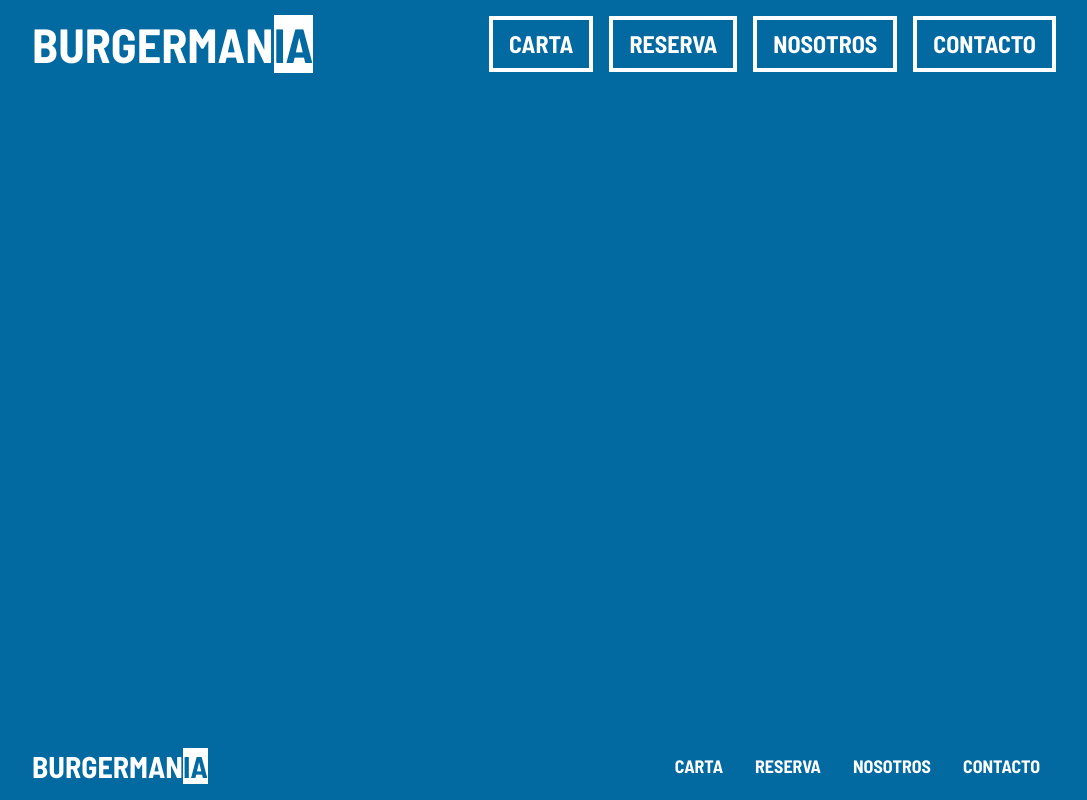
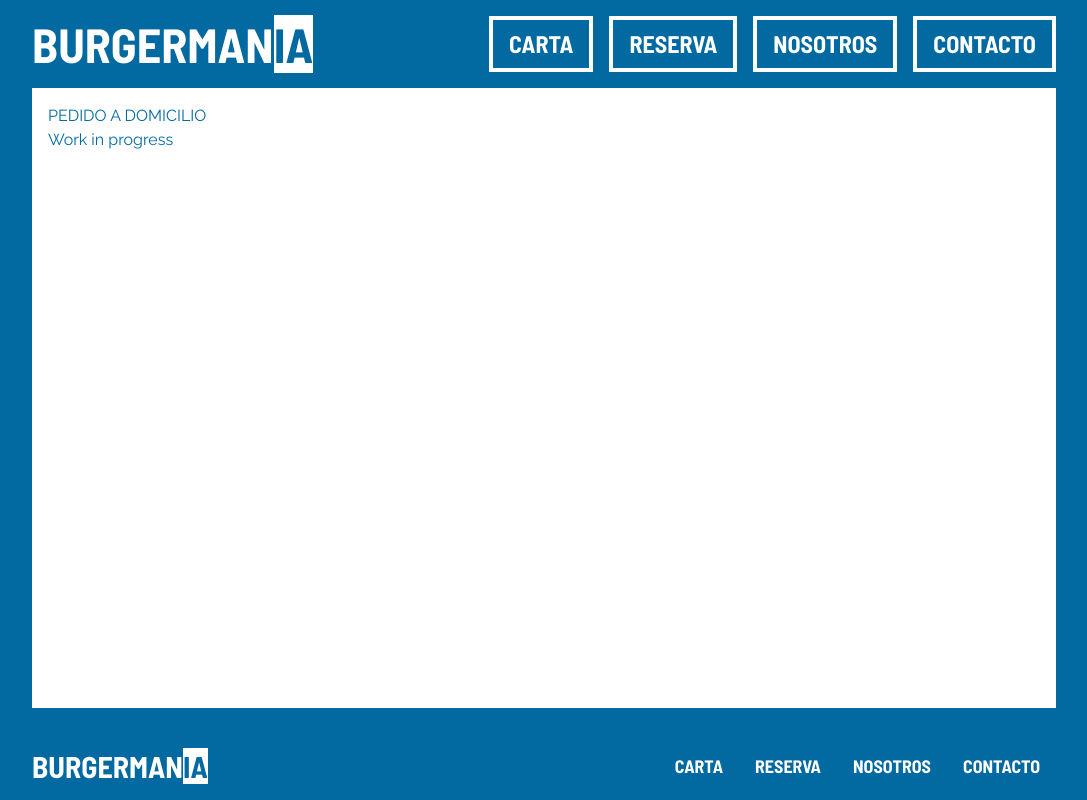
Before and after one commit to molul/burgermania_vue, a Vue app: page /pide in a window 1280 px wide. Shown: the whole page, without its empty margins (96-1183 px from the left). Built offline with nearby package versions, Linux system fonts and the light colour scheme.

Commit message:
PideView placeholder

```diff
--- a/src/router/index.js
+++ b/src/router/index.js
@@ -4,6 +4,7 @@ import CartaView from '../views/CartaView.vue'
 import ReservaView from '../views/ReservaView.vue'
 import NosotrosView from '../views/NosotrosView.vue'
 import ContactoView from '../views/ContactoView.vue'
+import PideView from '../views/PideView.vue'
 import BurgerDelMesView from '../views/BurgerDelMesView.vue'
 
 const routes = [
@@ -37,6 +38,11 @@ const routes = [
 		name: 'burger-del-mes',
 		component: BurgerDelMesView
 	},
+	{
+		path: '/pide',
+		name: 'pide',
+		component: PideView
+	},
 ]
 
 const router = createRouter({
--- /dev/null
+++ b/src/views/PideView.vue
@@ -0,0 +1,16 @@
+<template>
+	<div class="bg-white text-sky-700 p-4 h-full">
+		<div>PEDIDO A DOMICILIO</div>
+		<div>Work in progress</div>
+	</div>
+</template>
+
+<script>
+export default {
+
+}
+</script>
+
+<style>
+
+</style>
```
Also changed, not shown: TO DO_burgermania.txt.
